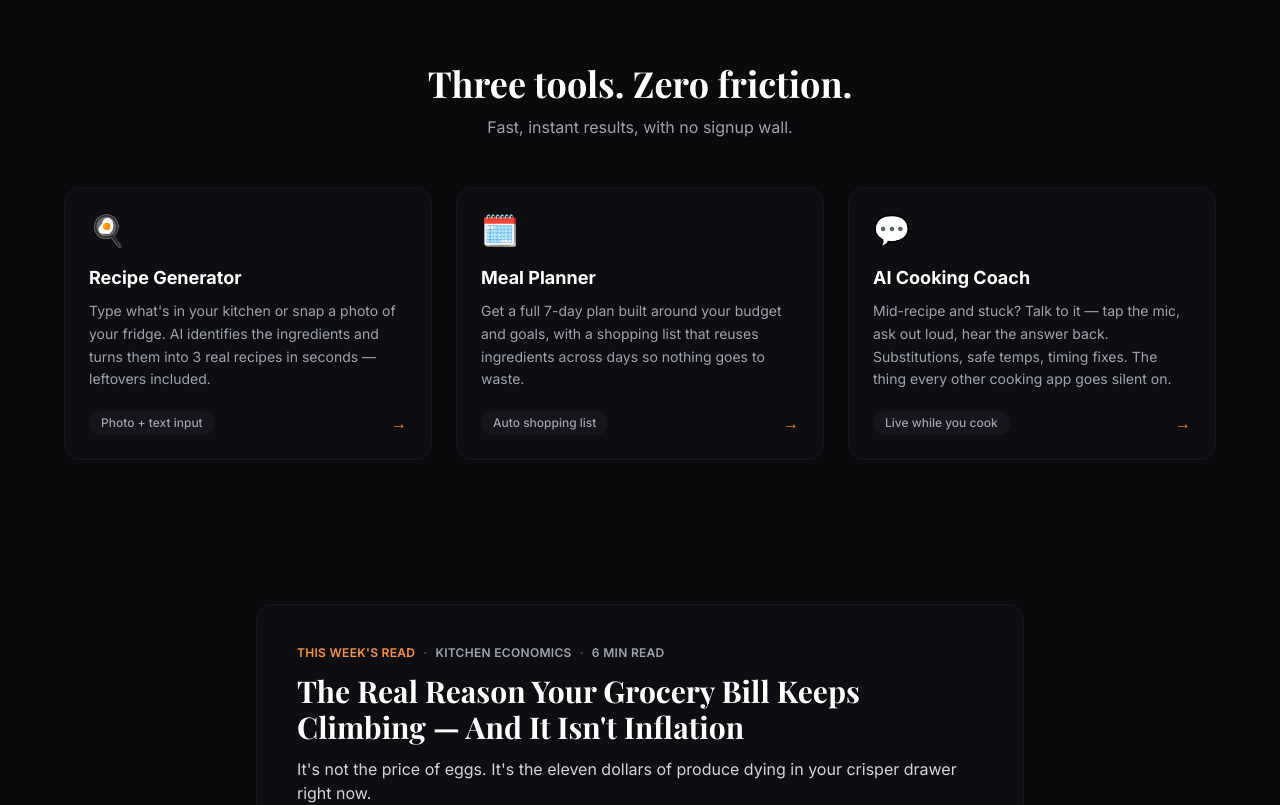
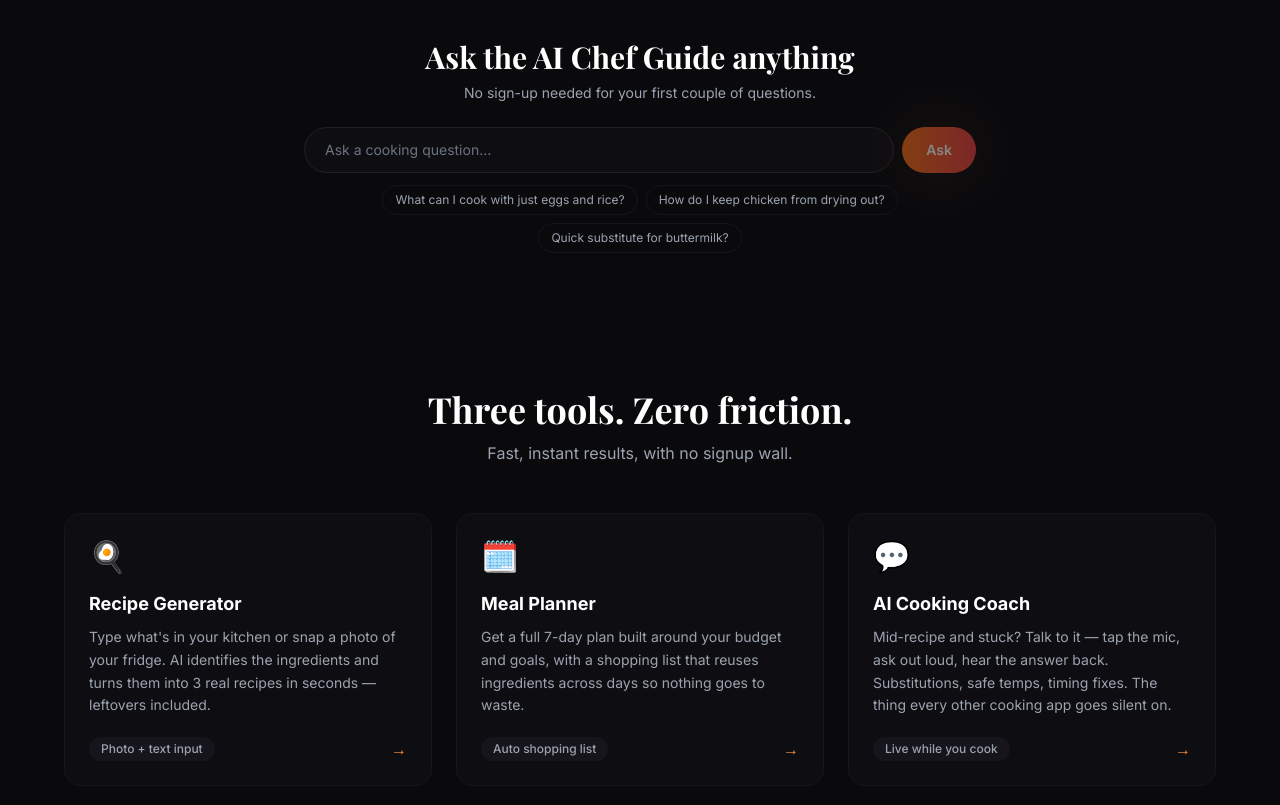
Before and after one commit to agentbridgehq-oss/giantbiteai, a React (Vite) app in the folder client/: page / in a window 1280 px wide. Shown: the part 780-1585 px from the top of the page. Built offline with nearby package versions, Linux system fonts and the light colour scheme; a web font is replaced by a local one.

Commit message:
Add homepage AI chat bar (Gemini-backed, same free-tier quota as in-app Coach); remove card chrome from weekly article section

```diff
--- /dev/null
+++ b/client/src/components/HomeChat.tsx
@@ -0,0 +1,96 @@
+import { useState } from "react";
+import { Link } from "react-router-dom";
+import { streamCoach } from "../lib/api";
+import { canUseCoach, consumeCoachMessage, getState } from "../lib/storage";
+
+const SUGGESTIONS = ["What can I cook with just eggs and rice?", "How do I keep chicken from drying out?", "Quick substitute for buttermilk?"];
+
+export default function HomeChat() {
+  const [question, setQuestion] = useState("");
+  const [answer, setAnswer] = useState("");
+  const [loading, setLoading] = useState(false);
+  const [blocked, setBlocked] = useState(false);
+
+  async function ask(q: string) {
+    const text = q.trim();
+    if (!text || loading) return;
+    if (!canUseCoach(getState())) {
+      setBlocked(true);
+      return;
+    }
+    setLoading(true);
+    setAnswer("");
+    setBlocked(false);
+    try {
+      for await (const delta of streamCoach([{ role: "user", content: text }])) {
+        setAnswer((a) => a + delta);
+      }
+      consumeCoachMessage();
+    } catch {
+      setAnswer("Couldn't reach the AI Coach just now — try again in a moment.");
+    } finally {
+      setLoading(false);
+    }
+  }
+
+  return (
+    <section className="px-4 py-14">
+      <div className="mx-auto max-w-2xl text-center">
+        <h2 className="font-display text-2xl font-bold text-white sm:text-3xl">Ask the AI Chef Guide anything</h2>
+        <p className="mt-2 text-sm text-gray-400">No sign-up needed for your first couple of questions.</p>
+
+        <form
+          onSubmit={(e) => {
+            e.preventDefault();
+            ask(question);
+          }}
+          className="mt-6 flex gap-2"
+        >
+          <input
+            value={question}
+            onChange={(e) => setQuestion(e.target.value)}
+            placeholder="Ask a cooking question..."
+            className="flex-1 rounded-full border border-char-700 bg-char-900 px-5 py-3 text-sm text-white placeholder-gray-500 outline-none focus:border-ember-500"
+          />
+          <button
+            type="submit"
+            disabled={loading || !question.trim()}
+            className="btn-ember shrink-0 rounded-full px-6 py-3 text-sm font-semibold text-white shadow-glow transition hover:brightness-110 disabled:opacity-50"
+          >
+            {loading ? "Thinking…" : "Ask"}
+          </button>
+        </form>
+
+        <div className="mt-3 flex flex-wrap justify-center gap-2">
+          {SUGGESTIONS.map((s) => (
+            <button
+              key={s}
+              type="button"
+              onClick={() => {
+                setQuestion(s);
+                ask(s);
+              }}
+              className="rounded-full border border-char-800 px-3 py-1.5 text-xs text-gray-400 transition hover:border-ember-500 hover:text-white"
+            >
+              {s}
+            </button>
+          ))}
+        </div>
+
+        {answer && (
+          <p className="mt-6 text-left text-base leading-relaxed text-gray-200">{answer}</p>
+        )}
+
+        {blocked && (
+          <p className="mt-6 text-sm text-gray-400">
+            You've used your free questions here —{" "}
+            <Link to="/cook" className="text-ember-400 hover:underline">
+              start cooking free
+            </Link>{" "}
+            to keep chatting with the full AI Coach.
+          </p>
+        )}
+      </div>
+    </section>
+  );
+}
--- a/client/src/components/WeeklyArticle.tsx
+++ b/client/src/components/WeeklyArticle.tsx
@@ -7,7 +7,7 @@ export default function WeeklyArticle() {
 
   return (
     <section className="px-4 py-16">
-      <div className="mx-auto max-w-3xl rounded-2xl border border-char-800 bg-char-900 p-8 sm:p-10">
+      <div className="mx-auto max-w-3xl">
         <div className="flex items-center gap-2 text-xs font-semibold uppercase tracking-wide text-ember-400">
           <span>{a.week}</span>
           <span className="text-gray-600">·</span>
--- a/client/src/pages/Landing.tsx
+++ b/client/src/pages/Landing.tsx
@@ -2,6 +2,7 @@ import { useEffect, useState } from "react";
 import { useSearchParams } from "react-router-dom";
 import SiteHeader from "../components/SiteHeader";
 import Hero from "../components/Hero";
+import HomeChat from "../components/HomeChat";
 import ToolsGrid from "../components/ToolsGrid";
 import WeeklyArticle from "../components/WeeklyArticle";
 import CompareTable from "../components/CompareTable";
@@ -32,6 +33,7 @@ export default function Landing() {
       )}
       <SiteHeader />
       <Hero />
+      <HomeChat />
       <ToolsGrid />
       <WeeklyArticle />
       <CompareTable />
```
